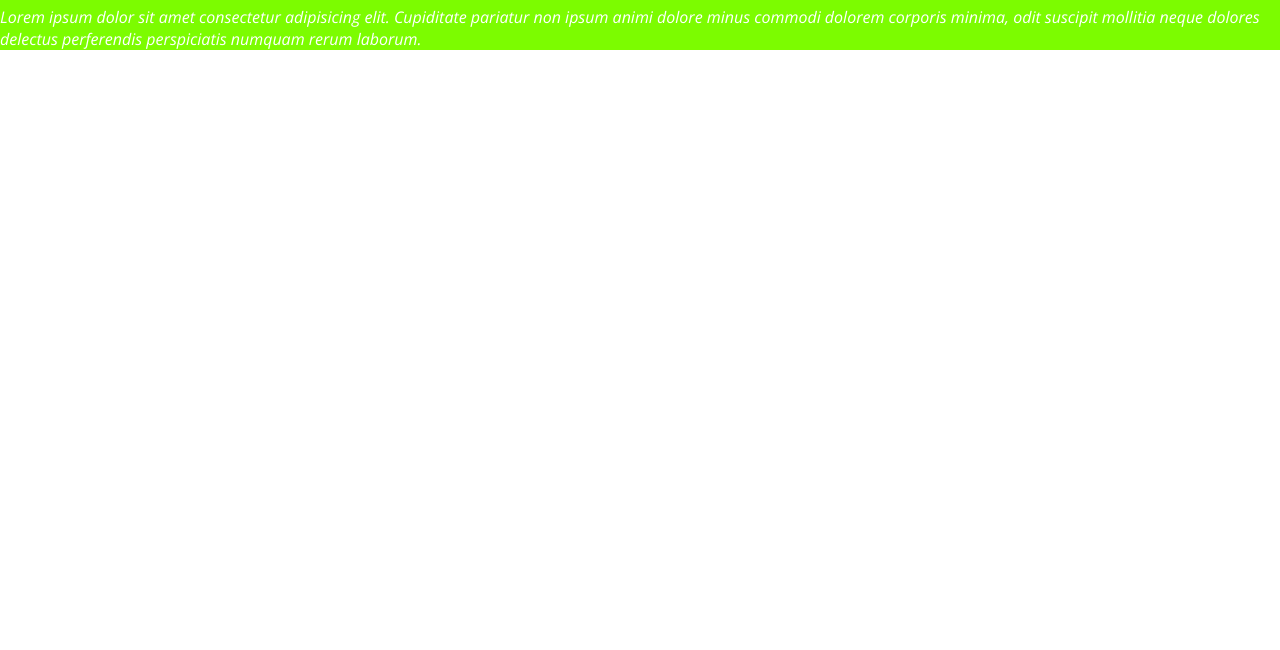
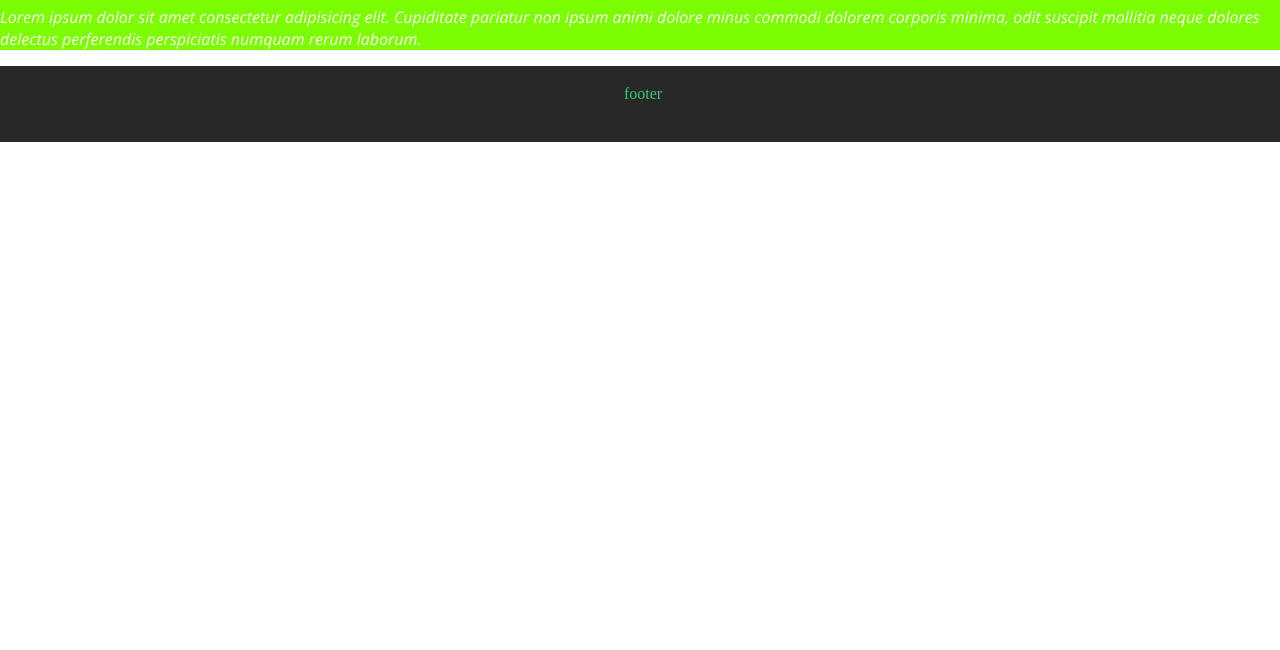
Before and after one commit to ralphrb3/final-project, a plain HTML site: page about.html in a window 1280 px wide. Shown: the part 150-800 px from the top of the page. Drawn offline with nearby package versions, Linux system fonts and the light colour scheme; a web font is replaced by a local one.

Commit message:
woking on footer

```diff
--- a/about.html
+++ b/about.html
@@ -21,5 +21,8 @@
        <h1>legacy gaming</h1>
        <p>Lorem ipsum dolor sit amet consectetur adipisicing elit. Cupiditate pariatur non ipsum animi dolore minus commodi dolorem corporis minima, odit suscipit mollitia neque dolores delectus perferendis perspiciatis numquam rerum laborum.</p>
    </div>
+   <footer>
+    <p> footer </p>
+</footer>
 </body>
 </html>
--- a/stylesheets/style.css
+++ b/stylesheets/style.css
@@ -122,4 +122,12 @@ a:hover{
 }
 footer {
     text-align: center;
+    width: 100%;
+    height: 70px;
+    clear: both;
+    padding: 3px;
+    background-color: #282828;
+    color: #39ca74;
+    position: relative;
+    bottom: 0;
 }
```
